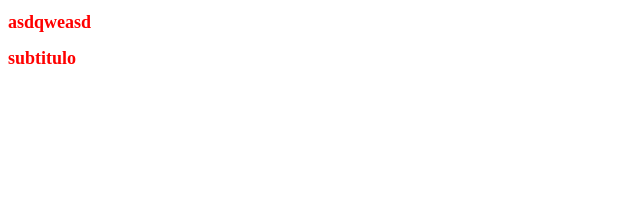
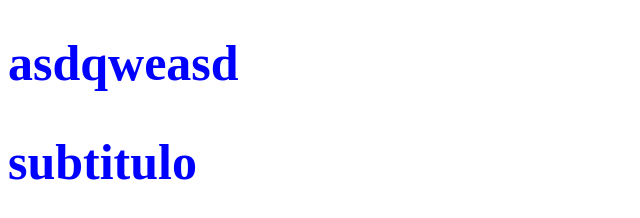
Before and after one commit to FedeAmest/Frontend, a plain HTML site: page index.html in a window 1280 px wide. Shown: the whole page, without its empty margins (0-640 px from the left). Drawn offline with Linux system fonts and the light colour scheme.

Commit message:
cambio colores

```diff
--- a/style.css
+++ b/style.css
@@ -1,5 +1,6 @@
 *{
+    background-color: black;
      background-color: white;
-     font-size: large;
-     color: red;
+     font-size: 50px;
+     color: blue
 }
```
